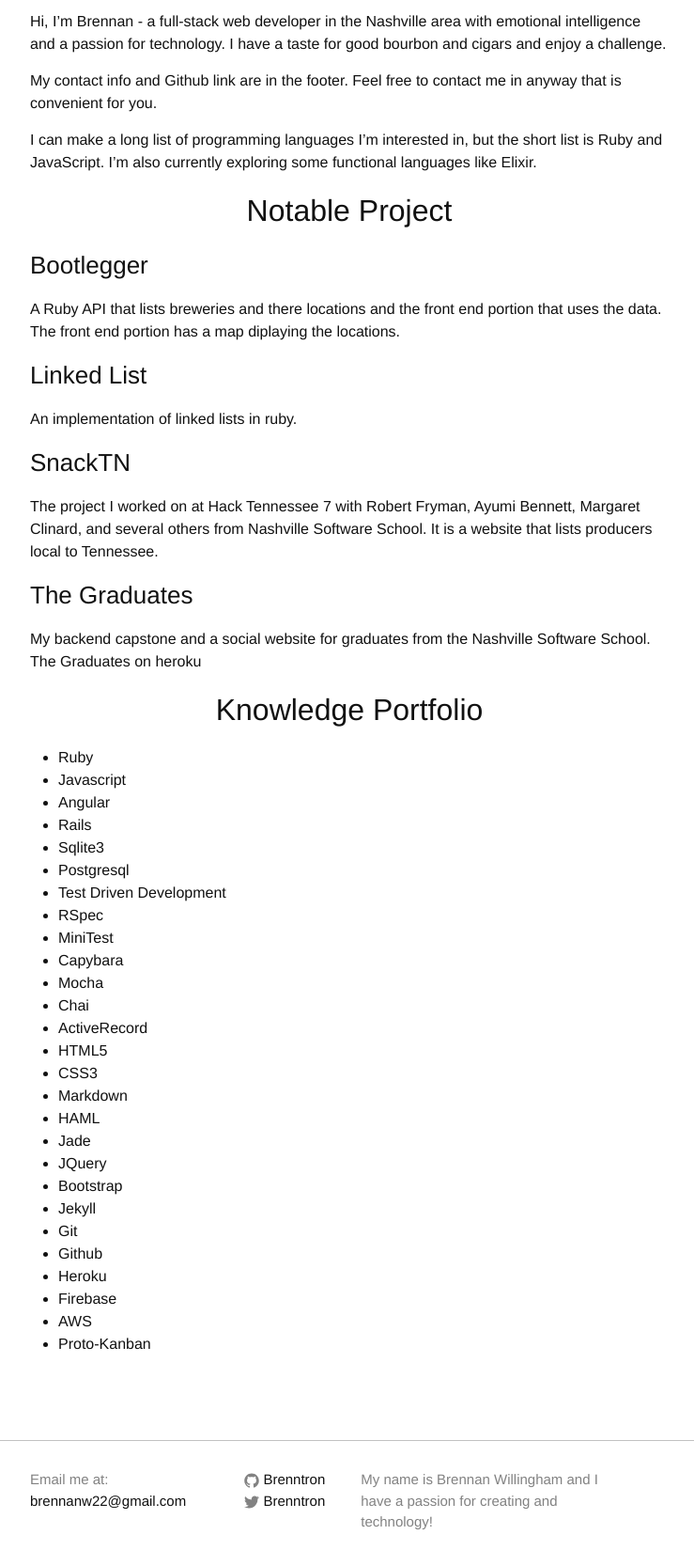
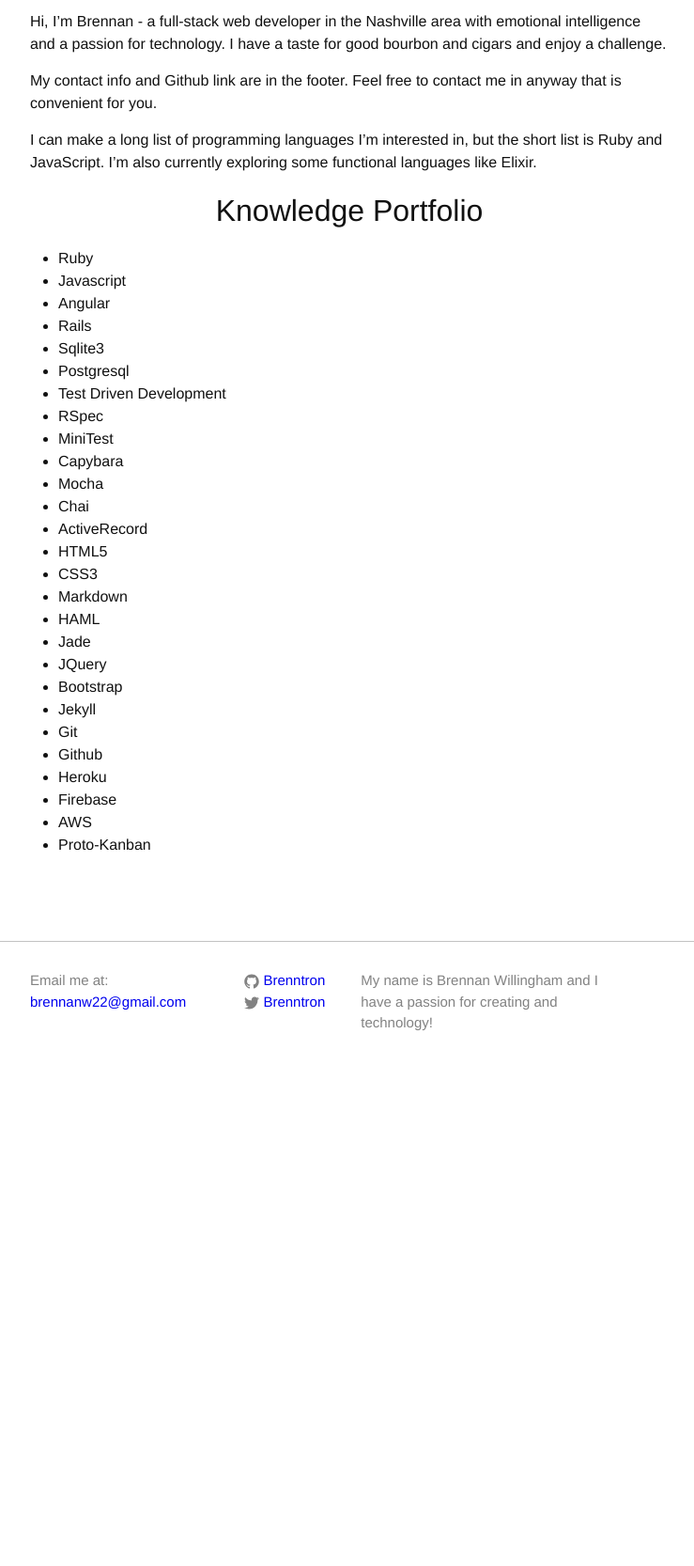
Before and after one commit to Brenntron/Brenntron.github.io, a Jekyll site: the page built from about.md, in a window 1280 px wide, cut to the strip 443-2134 px from the top of the page. Shown: the top 1666 px of the strip at 94% size, without its empty margins (268-1007 px from the left). Built offline with Jekyll 4.4.1, drawn with Linux system fonts in a browser that asks for light colours; Markdown is read by kramdown in place of the engine named in the settings; after the commit the page ends 1603 px from its top, so only the background shows below that.

Commit message:
Edited about page, styling for links, and added a blog post.

```diff
--- a/_config.yml
+++ b/_config.yml
@@ -10,7 +10,12 @@
 linkedin_url: brennanwillingham
 
 # Build settings
-markdown: kramdown
+markdown: redcarpet
+markdown_ext:  markdown,mkdown,mkdn,mkd,md
+
+redcarpet:
+  extensions: ["tables", "autolink", "strikethrough", "space_after_headers", "with_toc_data", "fenced_code_blocks"]
+
 
 gems: [bourbon, neat, github-pages]
 
--- a/_includes/head.html
+++ b/_includes/head.html
@@ -7,6 +7,7 @@
   <meta name="description" content="{% if page.excerpt %}{{ page.excerpt | strip_html | strip_newlines | truncate: 160 }}{% else %}{{ site.description }}{% endif %}">
 
   <link rel="stylesheet" href="{{ "/css/main.css" | prepend: site.baseurl }}">
+  <link rel="shortcut icon" type="image/png" href="/assets/favicon/favicon.png">
   <link rel="canonical" href="{{ page.url | replace:'index.html','' | prepend: site.baseurl | prepend: site.url }}">
   <link rel="alternate" type="application/rss+xml" title="{{ site.title }}" href="{{ "/feed.xml" | prepend: site.baseurl | prepend: site.url }}" />
 </head>
--- a/_sass/_base.scss
+++ b/_sass/_base.scss
@@ -93,7 +93,6 @@
  * Links
  */
 a {
-    color: $text-color;
     text-decoration: none;
 
     &:visited {
@@ -101,7 +100,6 @@
     }
 
     &:hover {
-        color: $text-color;
         text-decoration: none;
     }
 }
--- a/about.md
+++ b/about.md
@@ -11,28 +11,6 @@
 My contact info and Github link are in the footer. Feel free to contact me in anyway that is convenient for you.
 
 I can make a long list of programming languages I'm interested in, but the short list is Ruby and JavaScript. I'm also currently exploring some functional languages like Elixir.
-
-##Notable Project
-
-###[Bootlegger](https://www.github.com/brenntron/bootlegger)
-
-A Ruby API that lists breweries and there locations and the front end portion that uses the data.
-The front end portion has a map diplaying the locations.
-
-###[Linked List](https://www.github.com/brenntron/linked_list_cohort_huckleberry)
-
-An implementation of linked lists in ruby.
-
-###[SnackTN](https://www.github.com/RJFryman/snack_tennessee)
-
-The project I worked on at Hack Tennessee 7 with Robert Fryman, Ayumi Bennett, Margaret Clinard, and several others from Nashville Software School.
-It is a website that lists producers local to Tennessee.
-
-###[The Graduates](https://www.github.com/brenntron/thegraduates)
-
-My backend capstone and a social website for graduates from the Nashville Software School.
-[The Graduates on heroku](https://thegraduates.herokuapp.com)
-
 
 ##Knowledge Portfolio
 
```
Also changed, not shown: _posts/2015-08-10-Code-School-Experience.markdown (added, +44 -0 lines), assets/favicon/favicon.png (added).
